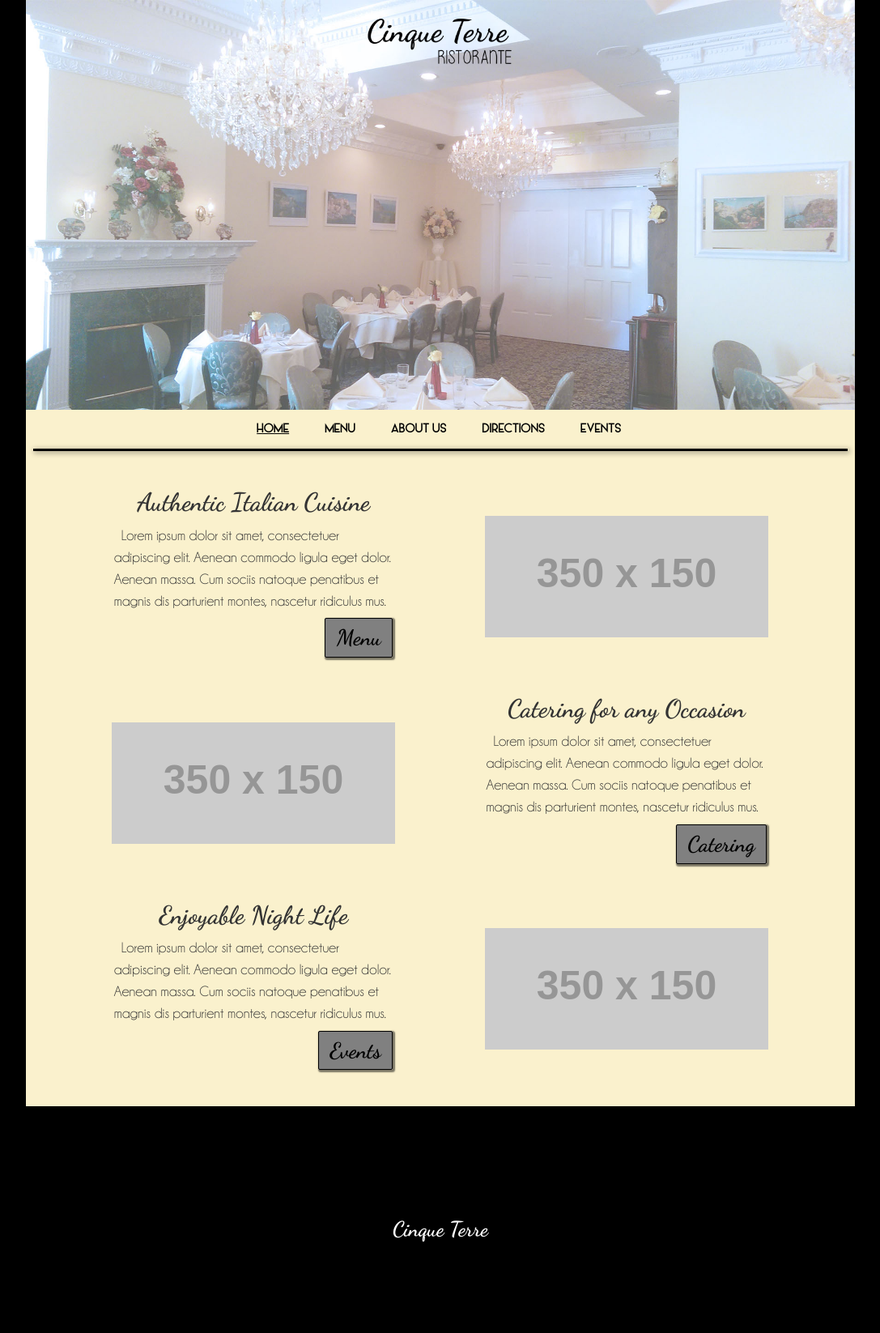
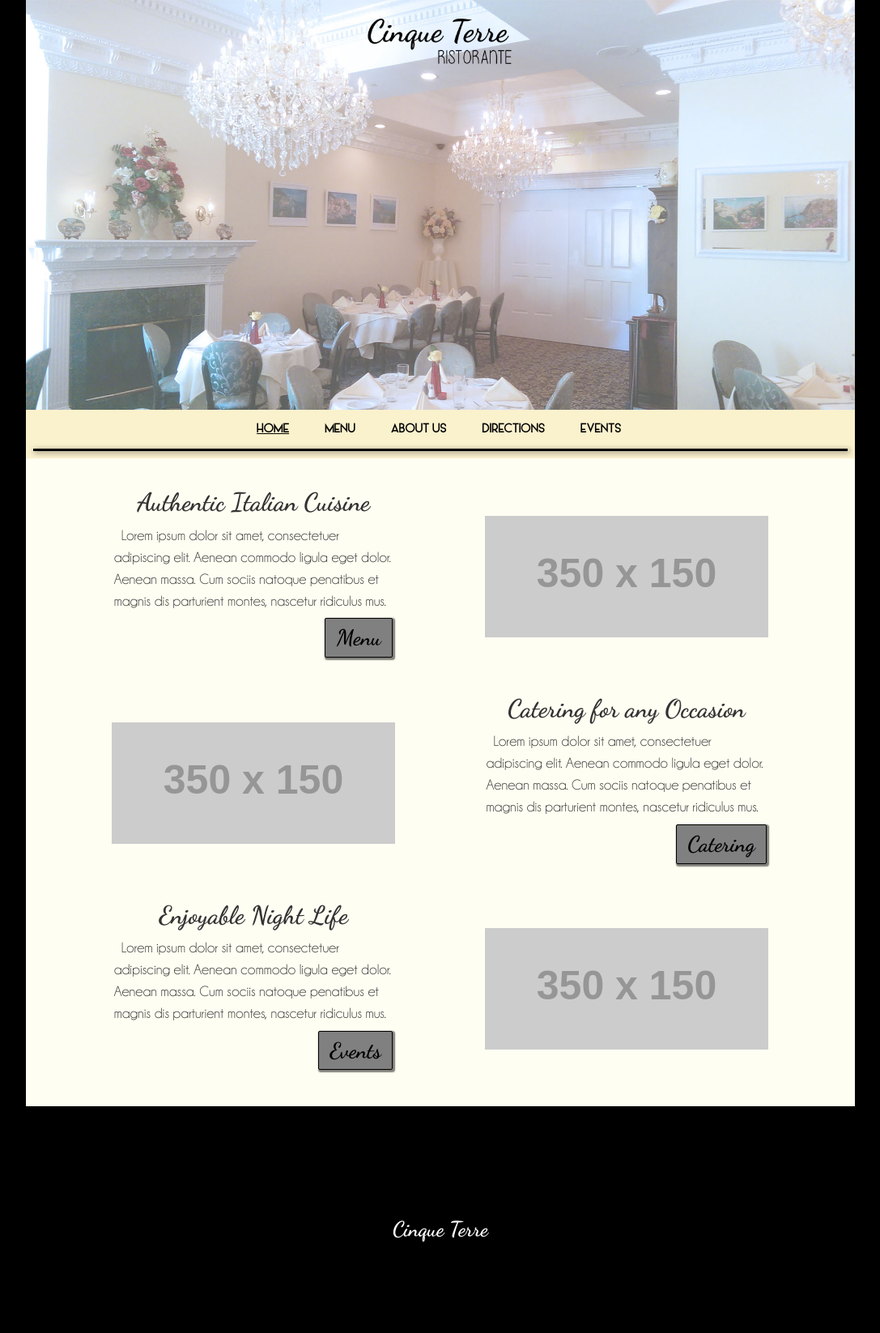
Before and after one commit to cinqueterreli/cinqueterre.github.io, a Jekyll site: the page built from 00index.html, in a window 1280 px wide. Shown: the whole page at 81% size, without its empty margins (96-1183 px from the left). Built offline with Jekyll 4.4.1, drawn with Linux system fonts in a browser that asks for light colours.

Commit message:
color charge

```diff
--- a/css/main.css
+++ b/css/main.css
@@ -115,7 +115,7 @@ hr {
 #main {
 	overflow:auto;
 	padding bottom:180px;
-	background-color:#FAF1CD;
+	background-color:#FFFEF2/*#FAF1CD;*/;
 	min-height:800px;
 }
 
```
